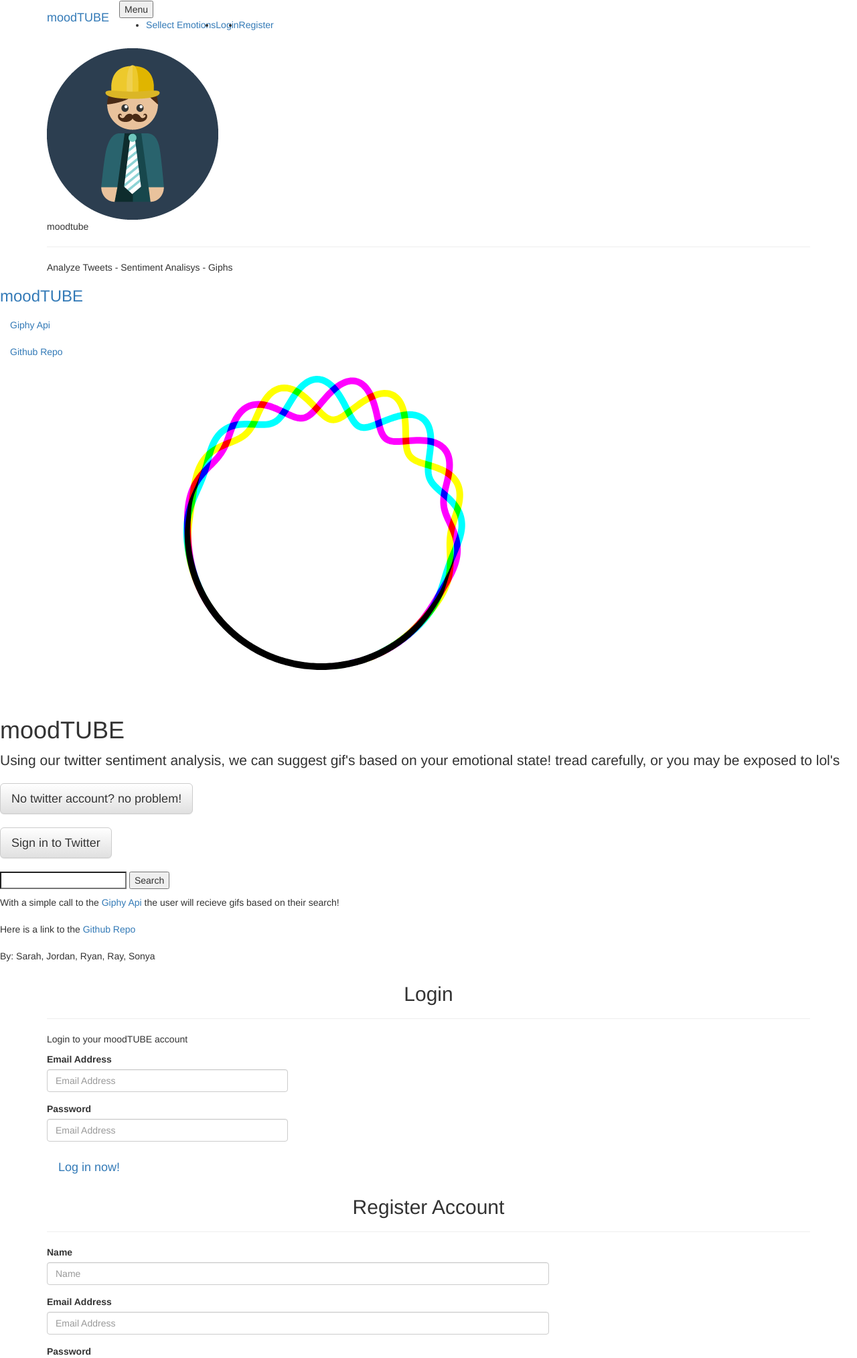
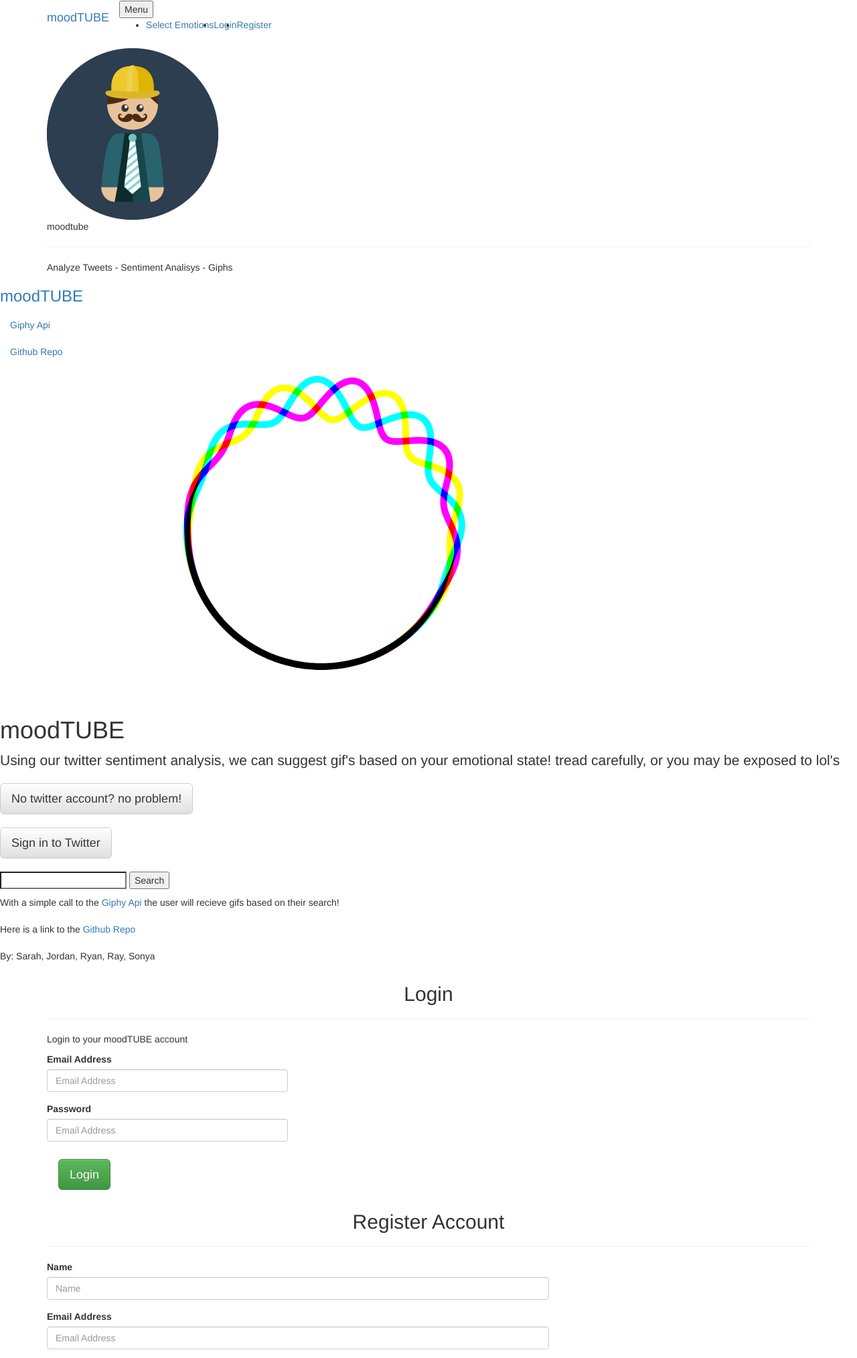
Before and after one commit to ferrys/moodtube, a Python web app: template app/templates/index.html in a window 1280 px wide. Shown: the top 2027 px of the page at 67% size. Run offline with Jinja, Linux system fonts and the light colour scheme; the template is opened without the code that fills it, so the values that code supplies are empty; some libraries are stand-ins or nearby versions.

Commit message:
fixed login button

```diff
--- a/app/templates/index.html
+++ b/app/templates/index.html
@@ -25,14 +25,14 @@
     <nav class="navbar navbar-expand-lg navbar-light fixed-top" id="mainNav">
       <div class="container">
         <a class="navbar-brand js-scroll-trigger" href="#page-top">moodTUBE</a>
-        <button class="navbar-toggler navbar-toggler-right" type="button" data-toggle="collapse" data-target="#navbarResponsive" aria-controls="navbarResponsive" aria-expanded="false" aria-label="Toggle navigation">
+        <button class="navbar-toggler navbar-toggler-right" type="button" data-toggle="collapse" data-target="#navbarResponsive" aria-controls="navbarResponsive" aria-expanded="true" aria-label="Toggle navigation">
           Menu
           <i class="fa fa-bars"></i>
         </button>
         <div class="collapse navbar-collapse" id="navbarResponsive">
           <ul class="navbar-nav ml-auto">
             <li class="nav-item">
-              <a class="nav-link js-scroll-trigger" href="#portfolio">Sellect Emotions</a>
+              <a class="nav-link js-scroll-trigger" href="#portfolio">Select Emotions</a>
             </li>
             <li class="nav-item">
               <a class="nav-link js-scroll-trigger" href="#Login">Login</a>
@@ -166,7 +166,7 @@
               </div>
               <a href="#" class="btn btn-lg btn-outline">
               <i class="fa fa-download"></i>
-              Log in now!
+              <button type="submit" class="btn btn-success btn-lg" id="Login">Login</button>
             </a>
           </div>
           <div class="col-lg-8 mx-auto text-center">
```
